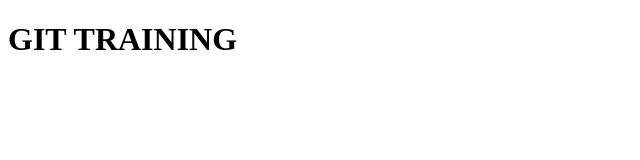
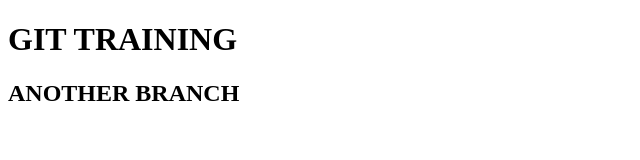
Before and after one commit to shreyasjagannatha/firstgitrepo, a plain HTML site: page index.html in a window 1280 px wide. Shown: the whole page, without its empty margins (0-640 px from the left). Drawn offline with Linux system fonts and the light colour scheme.

```diff
--- a/index.html
+++ b/index.html
@@ -7,5 +7,6 @@
 </head>
 <body>
   <h1>GIT TRAINING</h1>
+  <h2>ANOTHER BRANCH</h2>
 </body>
 </html>
```
